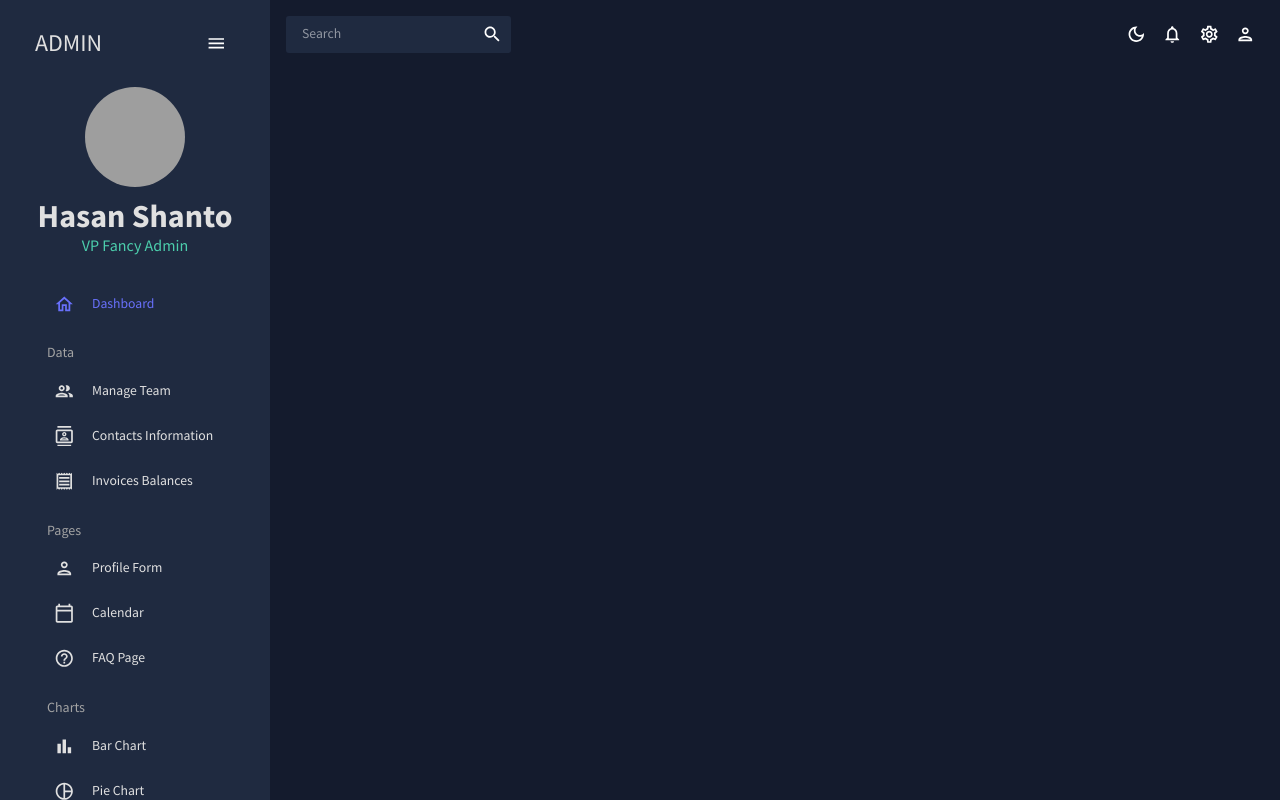
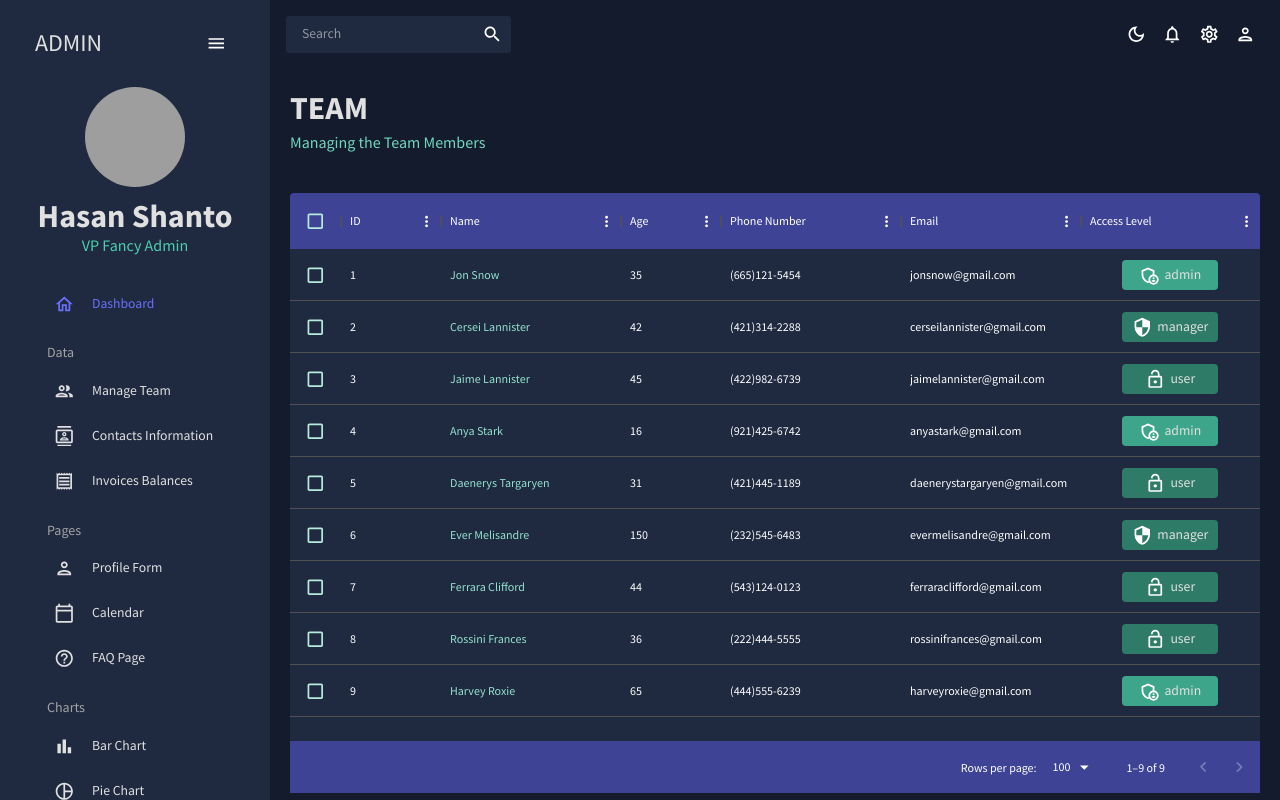
Before and after one commit to HasanHafizurRahman/react-admin-dashboard, a React (Vite) app: page /team in a window 1280 px wide. Built offline with nearby package versions, Linux system fonts and the light colour scheme; grey boxes are pictures that could not be loaded; the HTML template or start-up script is replaced by a standard one.

Commit message:
mui data-grid

```diff
--- a/src/App.jsx
+++ b/src/App.jsx
@@ -3,7 +3,7 @@
 import Topbar from "./pages/global/Topbar";
 import Sidebar from "./pages/global/Sidebar";
 import Dashboard from "./pages/dashboard";
-// import Team from "./pages/team";
+import Team from "./pages/team";
 // import Invoices from "./pages/invoices";
 // import Contacts from "./pages/contacts";
 // import Bar from "./pages/bar";
@@ -26,8 +26,8 @@
             <Topbar />
             <Routes>
               <Route path="/" element={<Dashboard />} />
-              {/* <Route path="/team" element={<Team />} />
-            <Route path="/contacts" element={<Contacts />} />
+              <Route path="/team" element={<Team />} />
+              {/* <Route path="/contacts" element={<Contacts />} />
             <Route path="/invoices" element={<Invoices />} />
             <Route path="/form" element={<Form />} />
             <Route path="/bar" element={<Bar />} />
--- /dev/null
+++ b/src/components/Header.jsx
@@ -0,0 +1,24 @@
+import { Typography, Box, useTheme } from "@mui/material";
+import { tokens } from "../theme";
+
+const Header = ({ title, subtitle }) => {
+  const theme = useTheme();
+  const colors = tokens(theme.palette.mode);
+  return (
+    <Box mb="30px">
+      <Typography
+        variant="h2"
+        color={colors.grey[100]}
+        fontWeight="bold"
+        sx={{ m: "0 0 5px 0" }}
+      >
+        {title}
+      </Typography>
+      <Typography variant="h5" color={colors.greenAccent[400]}>
+        {subtitle}
+      </Typography>
+    </Box>
+  );
+};
+
+export default Header;
--- a/src/pages/dashboard/index.jsx
+++ b/src/pages/dashboard/index.jsx
@@ -1,7 +1,23 @@
-
+import { Box, Button, IconButton, Typography, useTheme } from "@mui/material";
+import { tokens } from "../../theme";
+import { mockTransactions } from "../../data/mockData";
+import DownloadOutlinedIcon from "@mui/icons-material/DownloadOutlined";
+import EmailIcon from "@mui/icons-material/Email";
+import PointOfSaleIcon from "@mui/icons-material/PointOfSale";
+import PersonAddIcon from "@mui/icons-material/PersonAdd";
+import TrafficIcon from "@mui/icons-material/Traffic";
+import Header from "../../components/Header";
 
 const Dashboard = () => {
-    return <div>Dashboard</div>;
+  const theme = useTheme();
+  const colors = tokens(theme.palette.mode);
+  return (
+    <Box m="20px">
+      <Box display="flex" justifyContent="space-between" alignItems="center">
+        <Header title="Dashboard" subtitle="Welcome to your Dashboard" />
+      </Box>
+    </Box>
+  );
 };
 
 export default Dashboard;
--- /dev/null
+++ b/src/pages/team/index.jsx
@@ -0,0 +1,108 @@
+import { Box, Typography, useTheme } from "@mui/material";
+import { DataGrid } from "@mui/x-data-grid";
+import { tokens } from "../../theme";
+import { mockDataTeam } from "../../data/mockData";
+import AdminPanelSettingsOutlinedIcon from "@mui/icons-material/AdminPanelSettingsOutlined";
+import LockOpenOutlinedIcon from "@mui/icons-material/LockOpenOutlined";
+import SecurityOutlinedIcon from "@mui/icons-material/SecurityOutlined";
+import Header from "../../components/Header";
+
+const Team = () => {
+  const theme = useTheme();
+  const colors = tokens(theme.palette.mode);
+  const columns = [
+    { field: "id", headerName: "ID" },
+    {
+      field: "name",
+      headerName: "Name",
+      flex: 1,
+      cellClassName: "name-column--cell",
+    },
+    {
+      field: "age",
+      headerName: "Age",
+      type: "number",
+      headerAlign: "left",
+      align: "left",
+    },
+    {
+      field: "phone",
+      headerName: "Phone Number",
+      flex: 1,
+    },
+    {
+      field: "email",
+      headerName: "Email",
+      flex: 1,
+    },
+    {
+      field: "accessLevel",
+      headerName: "Access Level",
+      flex: 1,
+      renderCell: ({ row: { access } }) => {
+        return (
+          <Box
+            width="60%"
+            m="0 auto"
+            p="5px"
+            display="flex"
+            justifyContent="center"
+            backgroundColor={
+              access === "admin"
+                ? colors.greenAccent[600]
+                : access === "manager"
+                ? colors.greenAccent[700]
+                : colors.greenAccent[700]
+            }
+            borderRadius="4px"
+          >
+            {access === "admin" && <AdminPanelSettingsOutlinedIcon />}
+            {access === "manager" && <SecurityOutlinedIcon />}
+            {access === "user" && <LockOpenOutlinedIcon />}
+            <Typography color={colors.grey[100]} sx={{ ml: "5px" }}>
+              {access}
+            </Typography>
+          </Box>
+        );
+      },
+    },
+  ];
+  return (
+    <Box m="20px">
+      <Header title="TEAM" subtitle="Managing the Team Members" />
+      <Box
+        m="40px 0 0 0"
+        height="75vh"
+        sx={{
+          "& .MuiDataGrid-root": {
+            border: "none",
+          },
+          "& .MuiDataGrid-cell": {
+            borderBottom: "none",
+          },
+          "& .name-column--cell": {
+            color: colors.greenAccent[300],
+          },
+          "& .MuiDataGrid-columnHeaders": {
+            backgroundColor: colors.blueAccent[700],
+            borderBottom: "none",
+          },
+          "& .MuiDataGrid-virtualScroller": {
+            backgroundColor: colors.primary[400],
+          },
+          "& .MuiDataGrid-footerContainer": {
+            borderTop: "none",
+            backgroundColor: colors.blueAccent[700],
+          },
+          "& .MuiCheckbox-root": {
+            color: `${colors.greenAccent[200]} !important`,
+          },
+        }}
+      >
+        <DataGrid checkboxSelection rows={mockDataTeam} columns={columns} />
+      </Box>
+    </Box>
+  );
+};
+
+export default Team;
```
